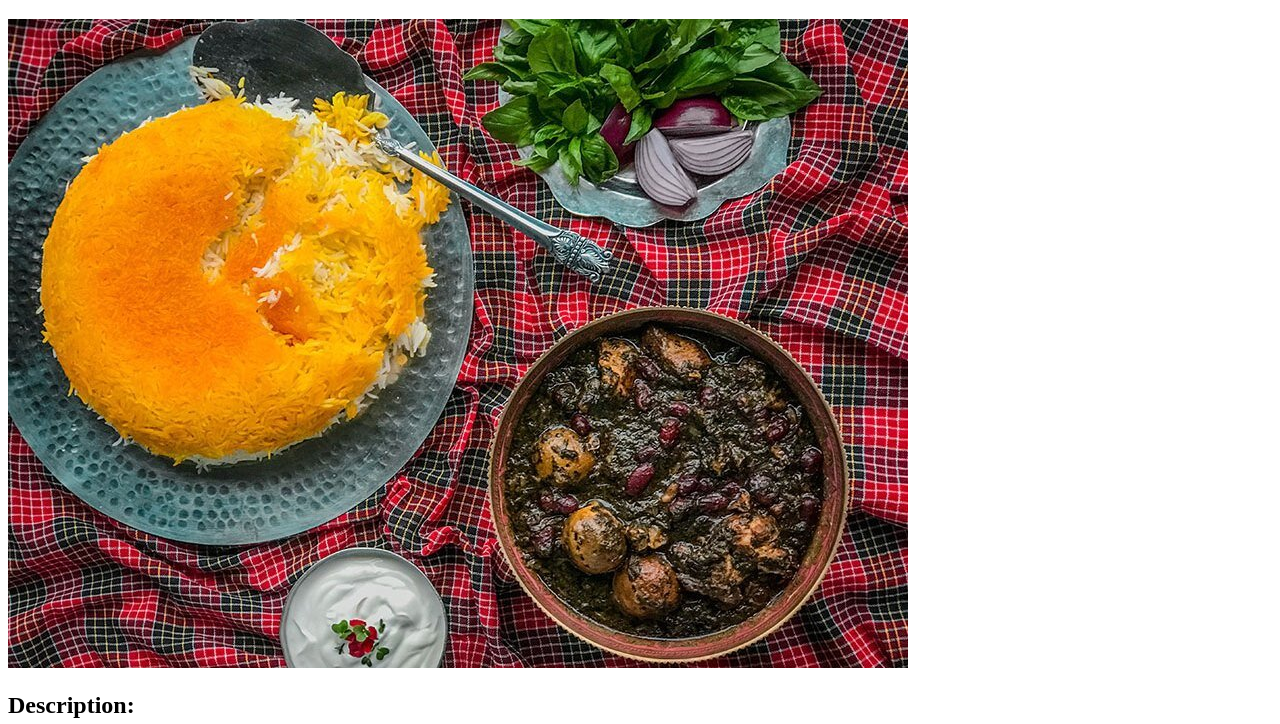
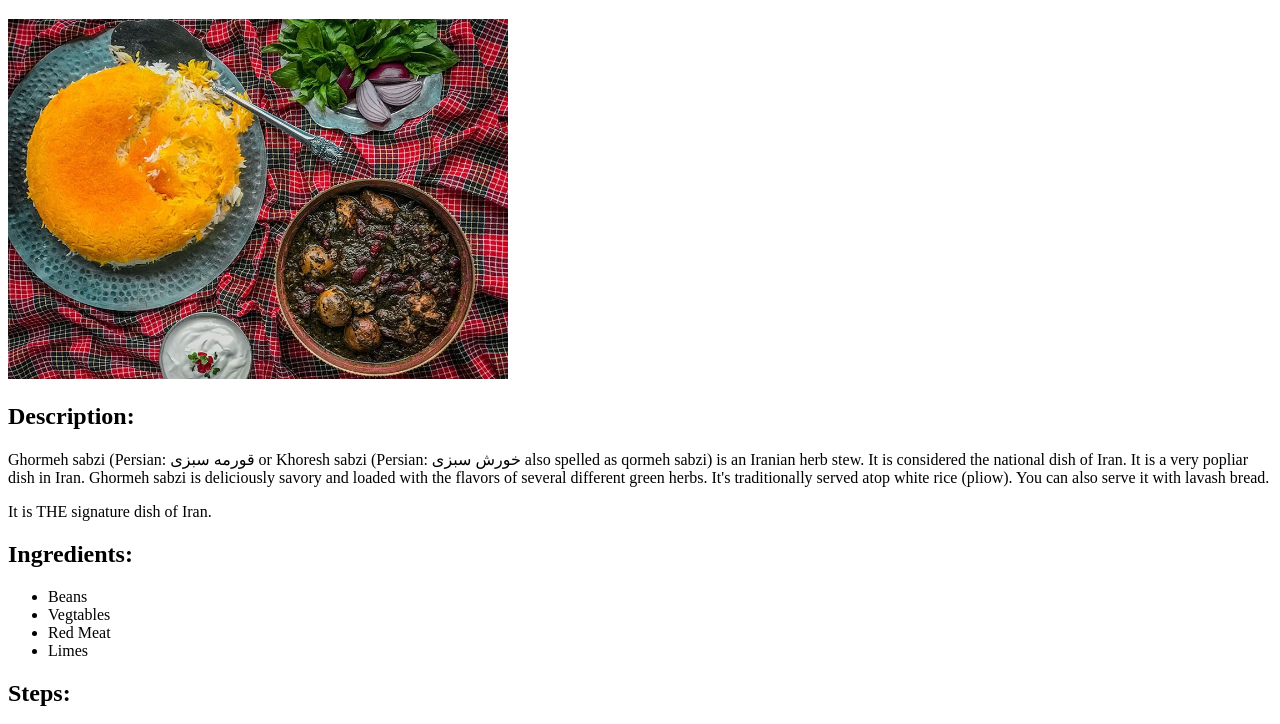
Before and after one commit to pouria1337/odin-recipes, a plain HTML site: page recipes/gourme-sabzi.html in a window 1280 px wide. Shown: the part 61-785 px from the top of the page. Drawn offline with Linux system fonts and the light colour scheme.

Commit message:
fix dimensions for image. add class for img element

```diff
--- a/recipes/gourme-sabzi.html
+++ b/recipes/gourme-sabzi.html
@@ -5,11 +5,12 @@
     <meta http-equiv="X-UA-Compatible" content="IE=edge">
     <meta name="viewport" content="width=device-width, initial-scale=1.0">
     <title>Gourme Sabzi</title>
+    <link rel="stylesheet" href="./style.css"
 </head>
 <body>
 
     <h1>Gourme Sabzi</h1>
-    <img src="./gourmeS.jpg">
+    <img class="imageGS" src="./gourmeS.jpg">
 
     <h2>Description:</h2>
     <p>Ghormeh sabzi (Persian: قورمه‌ سبزی or Khoresh sabzi (Persian: خورش‌ سبزی also spelled as qormeh sabzi) is an Iranian herb stew. It is considered the national dish of Iran. It is a very popliar dish in Iran. Ghormeh sabzi is deliciously savory and loaded with the flavors of several different green herbs. It's traditionally served atop white rice (pliow). You can also serve it with lavash bread.</p>
--- a/recipes/style.css
+++ b/recipes/style.css
@@ -0,0 +1,4 @@
+.imageGS {
+    width: 500px;
+    height: auto;
+}
```
